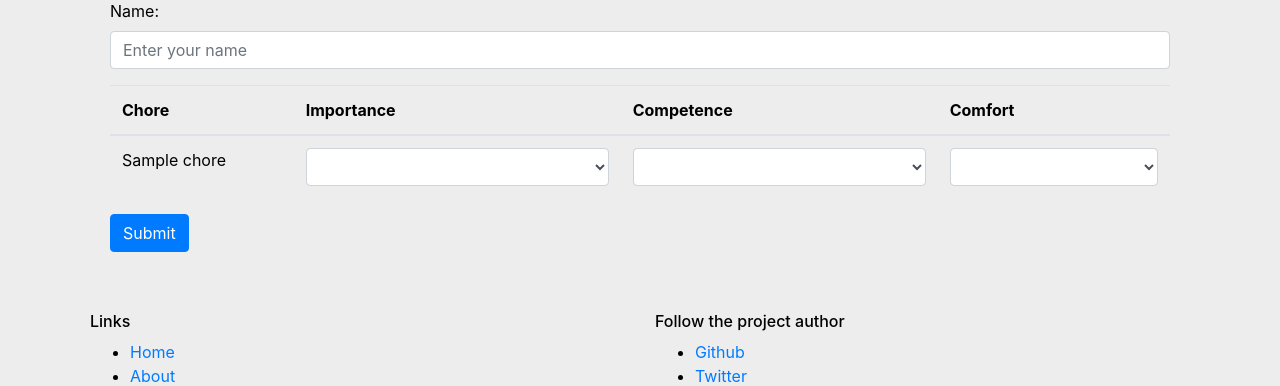
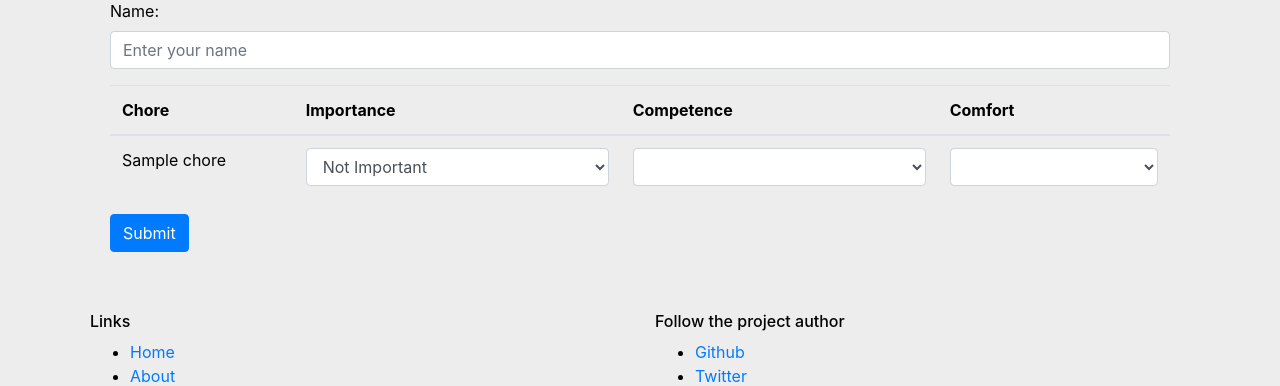
Before and after one commit to JonathanMcCormickJr/chores-assignment-system-DEV, a Flask app: template templates/survey.html in a window 1280 px wide. Shown: the part 311-697 px from the top of the page. Run offline with Flask 2, Linux system fonts and the light colour scheme; the template is opened without the code that fills it: most values are stand-ins (such as "Sample title", 1, 10 or a date in 2020); some libraries are stand-ins or nearby versions.

Commit message:
This adds DEBUG random selection for the importance column. I am still working on optimizing this code and then moving on to the next columns.

```diff
--- a/main.py
+++ b/main.py
@@ -65,11 +65,16 @@ def survey():
 
     # Stuff for DEBUGGING
     def random_name():
-        names = names = ['Emma', 'Olivia', 'Ava', 'Isabella', 'Sophia', 'Mia', 'Charlotte', 'Amelia', 'Harper', 'Evelyn',          'Abigail', 'Emily', 'Elizabeth', 'Avery', 'Sofia', 'Ella', 'Madison', 'Scarlett', 'Victoria', 'Aria',          'Grace', 'Chloe', 'Camila', 'Penelope', 'Riley', 'Nora', 'Lily', 'Eleanor', 'Hazel', 'Aubrey']
+        names = names = ['Emma', 'Olivia', 'Ava', 'Isabella', 'Sophia', 'Mia', 'Charlotte', 'Amelia', 'Harper', 'Evelyn', 'Abigail', 'Emily', 'Elizabeth', 'Avery', 'Sofia', 'Ella', 'Madison', 'Scarlett', 'Victoria', 'Aria', 'Grace', 'Chloe', 'Camila', 'Penelope', 'Riley', 'Nora', 'Lily', 'Eleanor', 'Hazel', 'Aubrey']
         pick = random.choice(names)
         return pick
+    def random_importance():
+        options = ['not_important', 'somewhat_important', 'important', 'very_important']
+        pick = random.choice(options)
+        return pick
+
     if app.debug == True:
-        return render_template('survey.html', mode=mode, chores=chores, DEBUG = app.debug, random_name=random_name())
+        return render_template('survey.html', mode=mode, chores=chores, DEBUG = app.debug, random_name=random_name(), random_importance=random_importance())
     else:
         return render_template('survey.html', mode=mode, chores=chores, DEBUG = app.debug)
 
--- a/templates/survey.html
+++ b/templates/survey.html
@@ -26,13 +26,14 @@
         <tr>
           <td>{{ chore }}</td>
           <td>
-            <select class="form-control" required>
-              <option value="" disabled selected hidden> </option>
-              <option value="not_important">Not Important</option>
-              <option value="somewhat_important">Somewhat Important</option>
-              <option value="important">Important</option>
-              <option value="very_important">Very Important</option>
+            <select class="form-control" required {% if DEBUG %} value="{{ random_importance }}" {% endif %}>
+                <option value="" disabled {% if not random_importance %}selected{% endif %} hidden> </option>
+                <option value="not_important" {% if random_importance == "not_important" %}selected{% endif %}>Not Important</option>
+                <option value="somewhat_important" {% if random_importance == "somewhat_important" %}selected{% endif %}>Somewhat Important</option>
+                <option value="important" {% if random_importance == "important" %}selected{% endif %}>Important</option>
+                <option value="very_important" {% if random_importance == "very_important" %}selected{% endif %}>Very Important</option>
             </select>
+
           </td>
           <td>
             <select class="form-control" required>
```
